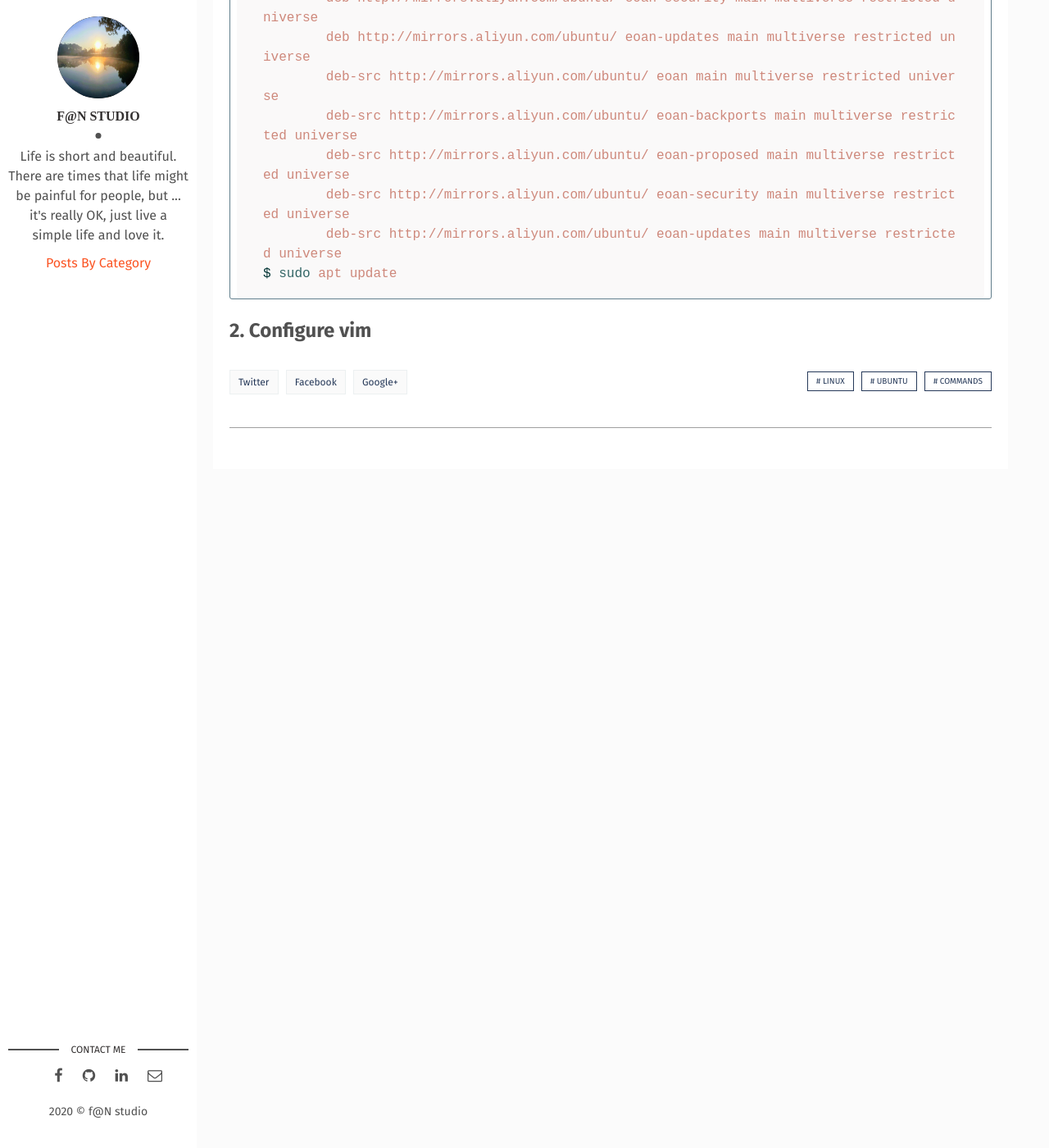
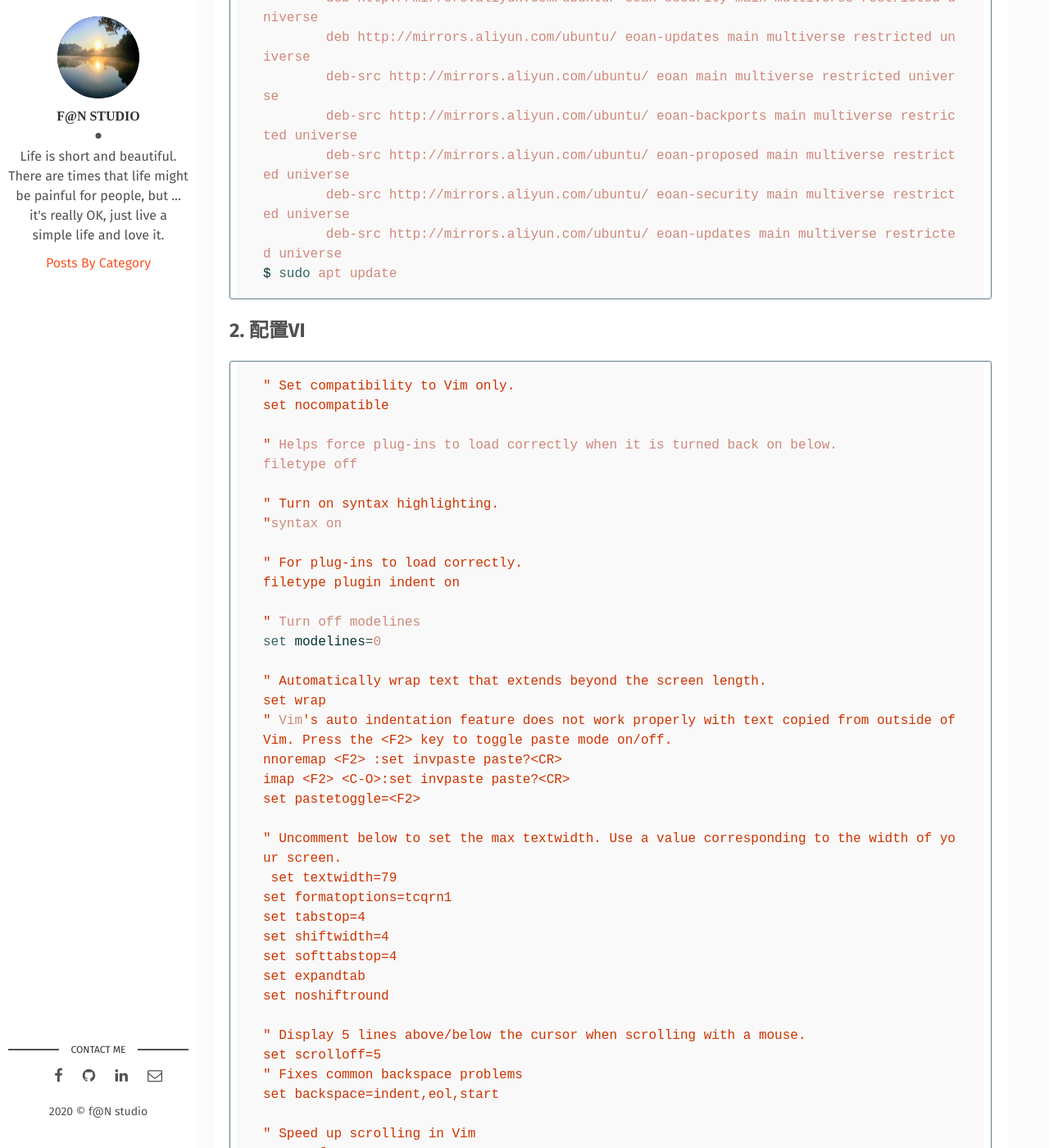
Before and after one commit to wowfrank/wowfrank.github.io, a Jekyll site: the page built from _posts/2019-11-15-things-todo-after-install-ubuntu-server.md, in a window 1280 px wide and 1400 px high, scrolled down 944 px. Shown: the whole window at 82% size. Built offline with Jekyll 4.4.1, drawn with Linux system fonts in a browser that asks for light colours; comment, search, counter and statistics services are not loaded; before the commit the page ends 1536 px from its top, so only the background shows below that; some of the changed text lies outside the part shown.

Commit message:
Update 2019-11-15-things-todo-after-install-ubuntu-server.md

````diff
--- a/_posts/2019-11-15-things-todo-after-install-ubuntu-server.md
+++ b/_posts/2019-11-15-things-todo-after-install-ubuntu-server.md
@@ -1,15 +1,15 @@
 ---
 layout: post
-title: "Things To Do After Install Ubuntu Server 19.10"
+title: "安装Ubuntu19.10后的习惯性配置记录"
 date: 2019-11-15 00:00:00 +0800
-description: "Things To Do After Install Ubuntu Server 19.10" # (optional)
+description: "安装Ubuntu19.10后的习惯性配置记录" # (optional)
 img: notes-of-linux-commands.jpg # Add image post (optional)
-fig-caption: "Things To Do After Install Ubuntu Server 19.10" # Add figcaption (optional)
+fig-caption: "安装Ubuntu19.10后的习惯性配置记录" # Add figcaption (optional)
 tags: ['Linux','Ubuntu','Commands']
 categories: ['Linux']
 ---
 
-## 1. Configure repository of apt
+## 1. 配置APT的源，改为阿里源
 
 ```bash
 $ lsb_release -a
@@ -29,4 +29,132 @@
 $ sudo apt update
 ```
 
-## 2. Configure vim
+## 2. 配置VI
+
+```bash
+" Set compatibility to Vim only.
+set nocompatible
+
+" Helps force plug-ins to load correctly when it is turned back on below.
+filetype off
+
+" Turn on syntax highlighting.
+"syntax on
+
+" For plug-ins to load correctly.
+filetype plugin indent on
+
+" Turn off modelines
+set modelines=0
+
+" Automatically wrap text that extends beyond the screen length.
+set wrap
+" Vim's auto indentation feature does not work properly with text copied from outside of Vim. Press the <F2> key to toggle paste mode on/off.
+nnoremap <F2> :set invpaste paste?<CR>
+imap <F2> <C-O>:set invpaste paste?<CR>
+set pastetoggle=<F2>
+
+" Uncomment below to set the max textwidth. Use a value corresponding to the width of your screen.
+ set textwidth=79
+set formatoptions=tcqrn1
+set tabstop=4
+set shiftwidth=4
+set softtabstop=4
+set expandtab
+set noshiftround
+
+" Display 5 lines above/below the cursor when scrolling with a mouse.
+set scrolloff=5
+" Fixes common backspace problems
+set backspace=indent,eol,start
+
+" Speed up scrolling in Vim
+set ttyfast
+
+" Status bar
+set laststatus=2
+
+" Display options
+set showmode
+set showcmd
+
+" Highlight matching pairs of brackets. Use the '%' character to jump between them.
+set matchpairs+=<:>
+
+" Display different types of white spaces.
+" set list
+" set listchars=tab:›\ ,trail:•,extends:#,nbsp:.
+
+" Show line numbers
+set number
+
+" Set status line display
+set statusline=%F%m%r%h%w\ [FORMAT=%{&ff}]\ [TYPE=%Y]\ [POS=%l,%v][%p%%]\ [BUFFER=%n]\ %{strftime('%c')}
+
+" Encoding
+set encoding=utf-8
+
+" Highlight matching search patterns
+set hlsearch
+" Enable incremental search
+set incsearch
+" Include matching uppercase words with lowercase search term
+set ignorecase
+" Include only uppercase words with uppercase search term
+set smartcase
+
+" Store info from no more than 100 files at a time, 9999 lines of text, 100kb of data. Useful for copying large amounts of data between files.
+set viminfo='100,<9999,s100
+
+" Map the <Space> key to toggle a selected fold opened/closed.
+nnoremap <silent> <Space> @=(foldlevel('.')?'za':"\<Space>")<CR>
+vnoremap <Space> zf
+
+" Automatically save and load folds
+autocmd BufWinLeave *.* mkview
+autocmd BufWinEnter *.* silent loadview"
+```
+
+## 3. 安装SAMBA
+
+```bash
+$ sudo apt -y install samba
+$ mkdir -p /var/www/html/share
+$ chmod -R 0777 /var/www/html/share
+$ sudo cp /etc/samba/smb.conf /etc/samba/smb.conf.backup
+$ sudo vi /etc/samba/smb.conf
+
+	# line 25: add
+	unix charset = UTF-8
+	# line 30: change (Windows' default)
+	workgroup = WORKGROUP
+	# line 40: uncomment and change IP address you allow
+	interfaces = 127.0.0.0/8 eth0
+	# line 48: uncomment and add
+	bind interfaces only = yes
+	map to guest = Bad User
+	# add to the end
+	# any share name you like
+	[Share]
+		# comment of this directory
+		comment = just a shared folder for other devices
+	    # shared directory
+	    path = /var/www/html/share
+	    # writable
+	    writable = yes
+	    # guest OK
+	    guest ok = yes
+	    # guest only
+	    guest only = yes
+	    read only = no
+	    browsable = yes
+	    # fully accessed
+	    create mode = 0777
+	    # fully accessed
+	    directory mode = 0777
+
+	    force user = frank
+	    force group = frank
+
+$ sudo systemctl restart smbd
+```
````
